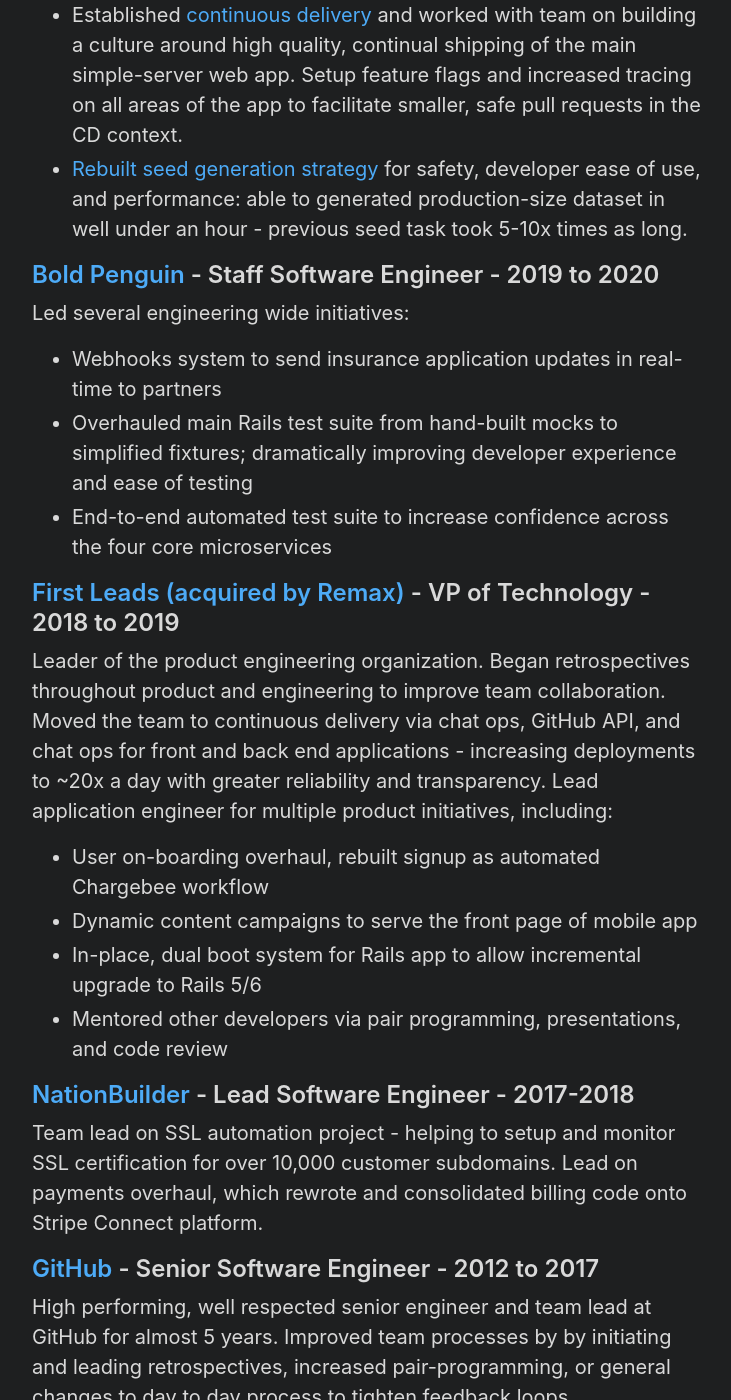
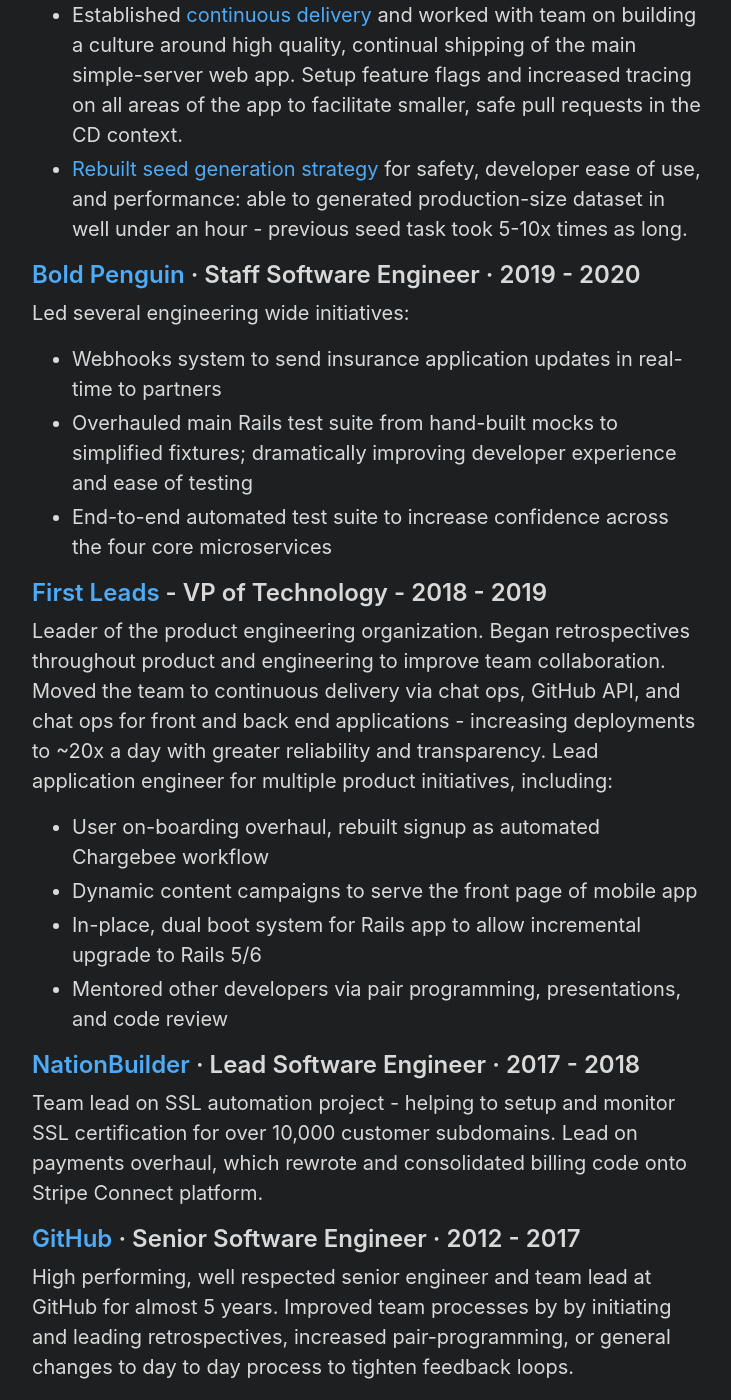
Before and after one commit to rsanheim/rsanheim.github.com, a Jekyll site: the page built from resume.md, in a window 1280 px wide and 1400 px high, scrolled down 842 px. Shown: the whole window, without its empty margins (272-1003 px from the left). Built offline with Jekyll 4.4.1, drawn with Linux system fonts in a browser that asks for light colours; some of the changed text lies outside the part shown.

Commit message:
tweaking copy

```diff
--- a/resume.md
+++ b/resume.md
@@ -6,7 +6,7 @@
 
 [Rob Sanheim](mailto:rsanheim@gmail.com) is a senior software engineer with over 20 years of experience building products and systems to solve problems and make people happy. He has built software for early-stage startups, consultancies, Fortune 500 companies, and everything in between. He loves working with small teams of passionate people to build great software and amazing products.
 
-## [Simple.org](https://simple.org) - Principal Software Engineer - 2020 - current
+## [Simple.org](https://simple.org) &middot; Principal Software Engineer &middot; 2020 - current
 
 <small> *note: Simple.org is open source, so links below go to the underlying pull requests*</small>
 
@@ -18,7 +18,7 @@
 * Established [continuous delivery](https://github.com/simpledotorg/simple-server/pull/2605) and worked with team on building a culture around high quality, continual shipping of the main simple-server web app.  Setup feature flags and increased tracing on all areas of the app to facilitate smaller, safe pull requests in the CD context.
 * [Rebuilt seed generation strategy](https://github.com/simpledotorg/simple-server/pull/1039) for safety, developer ease of use, and performance: able to generated production-size dataset in well under an hour - previous seed task took 5-10x times as long.
 
-## [Bold Penguin](https://boldpenguin.com) - Staff Software Engineer - 2019 to 2020
+## [Bold Penguin](https://boldpenguin.com) &middot; Staff Software Engineer &middot; 2019 - 2020
 
 Led several engineering wide initiatives:
 
@@ -26,7 +26,7 @@
 * Overhauled main Rails test suite from hand-built mocks to simplified fixtures; dramatically improving developer experience and ease of testing
 * End-to-end automated test suite to increase confidence across the four core microservices
 
-## [First Leads (acquired by Remax)](https://news.remax.com/exclusive-to-remax-the-first-app-one-of-the-best-tools-in-real-estate) - VP of Technology - 2018 to 2019
+## [First Leads](https://news.remax.com/exclusive-to-remax-the-first-app-one-of-the-best-tools-in-real-estate) - VP of Technology - 2018 - 2019
 
 Leader of the product engineering organization. Began retrospectives throughout product and engineering to improve team collaboration. Moved the team to continuous delivery via chat ops, GitHub API, and chat ops for front and back end applications - increasing deployments to ~20x a day with greater reliability and transparency. Lead application engineer for multiple product initiatives, including:
 
@@ -35,11 +35,11 @@
 * In-place, dual boot system for Rails app to allow incremental upgrade to Rails 5/6
 * Mentored other developers via pair programming, presentations, and code review
 
-## [NationBuilder](https://nationbuilder.com) - Lead Software Engineer - 2017-2018
+## [NationBuilder](https://nationbuilder.com) &middot; Lead Software Engineer &middot; 2017 - 2018
 
 Team lead on SSL automation project - helping to setup and monitor SSL certification for over 10,000 customer subdomains. Lead on payments overhaul, which rewrote and consolidated billing code onto Stripe Connect platform.
 
-## [GitHub](https://github.com) - Senior Software Engineer - 2012 to 2017
+## [GitHub](https://github.com) &middot; Senior Software Engineer &middot; 2012 - 2017
 
 High performing, well respected senior engineer and team lead at GitHub for almost 5 years. Improved team processes by by initiating and leading retrospectives, increased pair-programming, or general changes to day to day process to tighten feedback loops.
 
@@ -69,7 +69,7 @@
 
 Rob has also helped improve team processes continually at GitHub, by initiating and leading retrospectives, increased pair-programming, or general changes to day to day process to tighten feedback loops.
 
-## [Relevance, Inc / Cognitect](http://cognitect.com/) - Principal - 2007 to 2012
+## [Relevance, Inc / Cognitect](http://cognitect.com/) &middot; Principal &middot; 2007 - 2012
 
 Rob was employee number five at Relevance, and was a key leader in helping Relevance become a leading Ruby on Rails consultancy.
 
@@ -79,13 +79,12 @@
 * Brings a "calming, experienced" leadership role to projects assigned
 * Wide range of successful client projects, including [Plotwatt](https://plotwatt.com/), [CXO](http://vivisimo.com/solutions/cxo.html), and [Contegix Cloud](https://classic.contegix.com/session/new).
 
-
-### [Seeking Alpha](http://seekingalpha.com/) - Software Engineer - 2006 to 2007
+## [Seeking Alpha](http://seekingalpha.com/) &middot; Software Engineer &middot; 2006 - 2007
 
 Senior Ruby developer for a successful financial blog platform. Responsible for overhauling PHP platform into new Rails
 platform. Ensure scalability for features and ensuring scalability for upwards of 70,000 visitors a day. Built user generated content feature to build community and enhance content model. Setup continuous integration and devops automation.
 
-### [Sanheim Software](https://sanheim.com) - Founder - 2005 - current
+## [Sanheim Software](https://sanheim.com) &middot; Founder &middot; 2005 - current
 Consulted and built custom software for various clients throughout the years, including the [Doughroller debt calculator](https://tools.doughroller.net/debt-snowball-calculator), a very early (2007) RSS feed builder application, and private side projects.
 ### Previous Positions:
 
```
Also changed, not shown: other parts of resume.md (+2 -2 lines).
